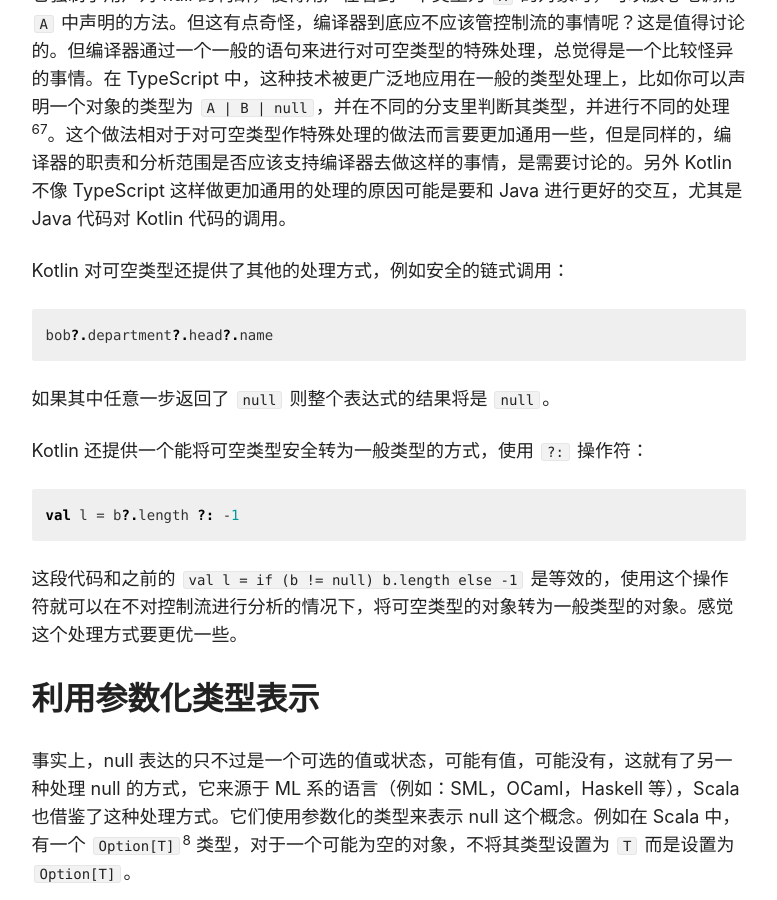
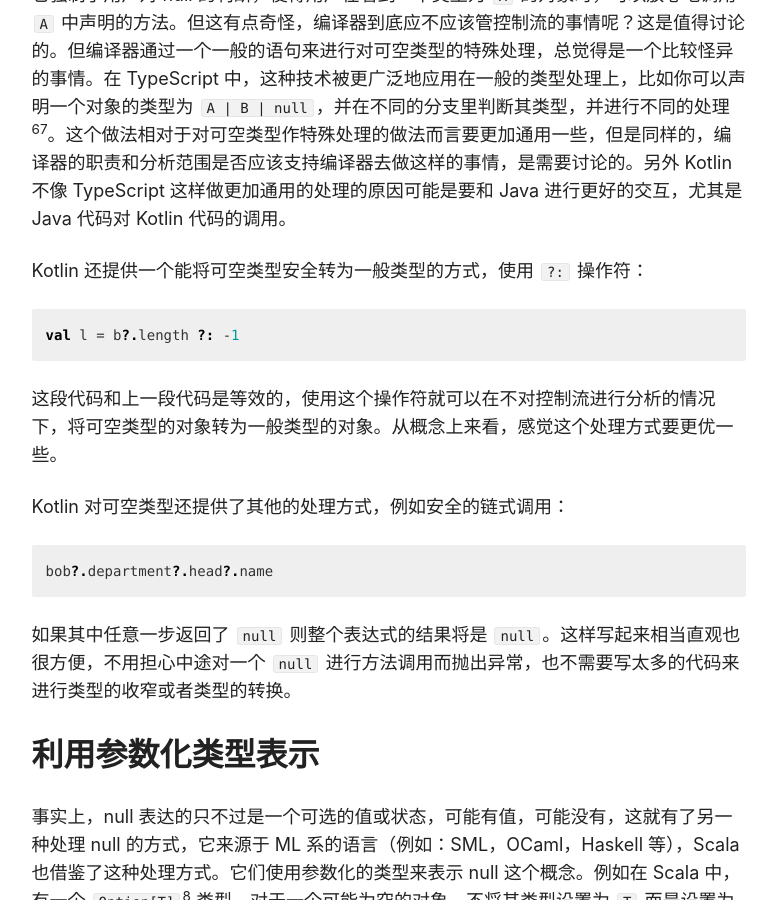
Before and after one commit to folinhuakai/folinhuakai.github.io, a Jekyll site: the page built from _posts/articles/2016-07-22-null-value-and-handling.md, in a window 1280 px wide and 900 px high, scrolled down 3057 px. Shown: the whole window, without its empty margins (348-1125 px from the left). Built offline with Jekyll 4.4.1, drawn with Linux system fonts in a browser that asks for light colours; nearby versions of some CDN libraries; comment, search, counter and statistics services are not loaded.

Commit message:
update 2016-07-22 null value

````diff
--- a/_posts/articles/2016-07-22-null-value-and-handling.md
+++ b/_posts/articles/2016-07-22-null-value-and-handling.md
@@ -81,21 +81,21 @@
 [^type-script-ref]: [TypeScript Handbook - Advanced Types](http://www.typescriptlang.org/docs/handbook/advanced-types.html)
 [^type-script-2]: [Non-nullable types #7140](https://github.com/Microsoft/TypeScript/pull/7140)
 
+Kotlin 还提供一个能将可空类型安全转为一般类型的方式，使用 `?:` 操作符：
+
+```kotlin
+val l = b?.length ?: -1
+```
+
+这段代码和上一段代码是等效的，使用这个操作符就可以在不对控制流进行分析的情况下，将可空类型的对象转为一般类型的对象。从概念上来看，感觉这个处理方式要更优一些。
+
 Kotlin 对可空类型还提供了其他的处理方式，例如安全的链式调用：
 
 ```kotlin
 bob?.department?.head?.name
 ```
 
-如果其中任意一步返回了 `null` 则整个表达式的结果将是 `null`。
-
-Kotlin 还提供一个能将可空类型安全转为一般类型的方式，使用 `?:` 操作符：
-
-```kotlin
-val l = b?.length ?: -1
-```
-
-这段代码和之前的 `val l = if (b != null) b.length else -1` 是等效的，使用这个操作符就可以在不对控制流进行分析的情况下，将可空类型的对象转为一般类型的对象。感觉这个处理方式要更优一些。
+如果其中任意一步返回了 `null` 则整个表达式的结果将是 `null`。这样写起来相当直观也很方便，不用担心中途对一个 `null` 进行方法调用而抛出异常，也不需要写太多的代码来进行类型的收窄或者类型的转换。
 
 ## 利用参数化类型表示
 
````
